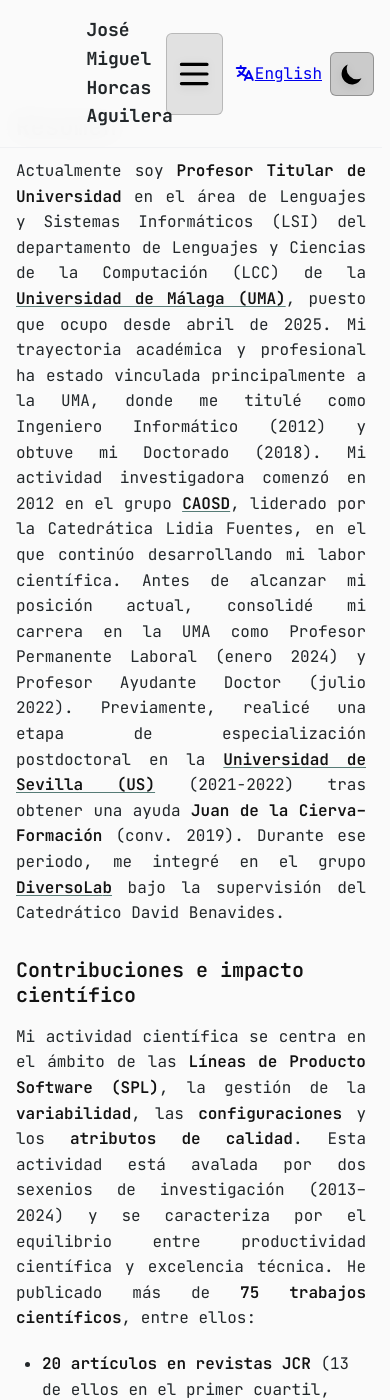
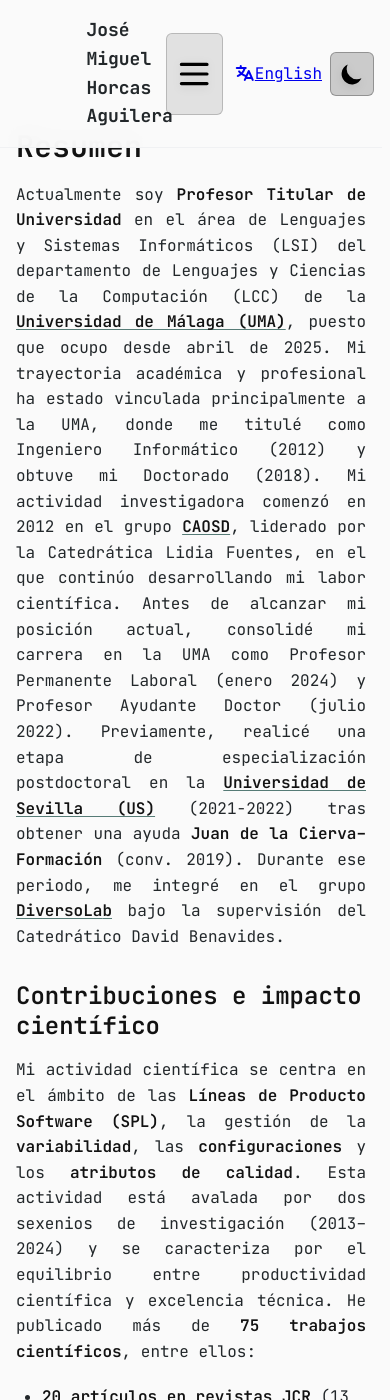
Before and after one commit to jmhorcas/jmhorcas.github.io, a Jekyll site: the page built from es/resume.md, in a window 390 px wide and 1400 px high. Built offline with Jekyll 4.4.1, drawn with Linux system fonts in a browser that asks for light colours; nearby versions of some CDN libraries; a style sheet for code colours, icons or effects is not loaded; some of the changed text lies outside the part shown.

Commit message:
Fix styles in mobile

```diff
--- a/assets/css/styles.css
+++ b/assets/css/styles.css
@@ -474,10 +474,10 @@
     margin-bottom: 1rem;
 }
 
-.prose h1 .prose.h1 { font-size: 2.25rem; }
-.prose h2 .prose.h2 { font-size: 1.875rem; }
-.prose h3 .prose.h3 { font-size: 1.5rem; }
-.prose h4 .prose.h4 { font-size: 1.25rem; }
+.prose h1, .prose.h1 { font-size: 2.25rem; }
+.prose h2, .prose.h2 { font-size: 1.875rem; }
+.prose h3, .prose.h3 { font-size: 1.5rem; }
+.prose h4, .prose.h4 { font-size: 1.25rem; }
 
 .prose p {
     margin-bottom: 1.25rem;
@@ -500,6 +500,16 @@
 
 .prose a:hover {
     text-decoration-thickness: 2px;
+}
+
+@media (max-width: 640px) {
+    /* Fuerza a que el primer h1 de la página tenga aire suficiente */
+    .prose h1:first-of-type,
+    h1.prose:first-of-type {
+        margin-top: 3rem !important;
+        display: block !important;
+        visibility: visible !important;
+    }
 }
 
 /* About section layout */
--- a/es/resume.md
+++ b/es/resume.md
@@ -4,14 +4,14 @@
 lang: es
 permalink: /es/resume/
 ---
-## Resumen
+# Resumen
 Actualmente soy **Profesor Titular de Universidad** en el área de Lenguajes y Sistemas Informáticos (LSI) del departamento de Lenguajes y Ciencias de la Computación (LCC) de la [**Universidad de Málaga (UMA)**](https://www.uma.es/){:target="_blank" rel="noopener noreferrer"}, puesto que ocupo desde abril de 2025. Mi trayectoria académica y profesional ha estado vinculada principalmente a la UMA, donde me titulé como Ingeniero Informático (2012) y obtuve mi Doctorado (2018).
 Mi actividad investigadora comenzó en 2012 en el grupo [**CAOSD**](https://caosd.lcc.uma.es/){:target="_blank" rel="noopener noreferrer"}, liderado por la Catedrática Lidia Fuentes, en el que continúo desarrollando mi labor científica.
 Antes de alcanzar mi posición actual, consolidé mi carrera en la UMA como Profesor Permanente Laboral (enero 2024) y Profesor Ayudante Doctor (julio 2022).
 Previamente, realicé una etapa de especialización postdoctoral en la [**Universidad de Sevilla (US)**](https://www.us.es/){:target="_blank" rel="noopener noreferrer"} (2021-2022) tras obtener una ayuda **Juan de la Cierva–Formación** (conv. 2019). Durante ese periodo, me integré en el grupo [**DiversoLab**](https://www.diversolab.us.es/){:target="_blank" rel="noopener noreferrer"} bajo la supervisión del Catedrático David Benavides.
 {: style="text-align: justify"}
 
-### Contribuciones e impacto científico
+## Contribuciones e impacto científico
 Mi actividad científica se centra en el ámbito de las **Líneas de Producto Software (SPL)**, la gestión de la **variabilidad**, las **configuraciones** y los **atributos de calidad**. Esta actividad está avalada por dos sexenios de investigación (2013–2024) y se caracteriza por el equilibrio entre productividad científica y excelencia técnica.
 He publicado más de **75 trabajos científicos**, entre ellos:
 {: style="text-align: justify"}
```
Also changed, not shown: other parts of es/resume.md (+5 -5 lines), resume.md (+1 -1 lines).
